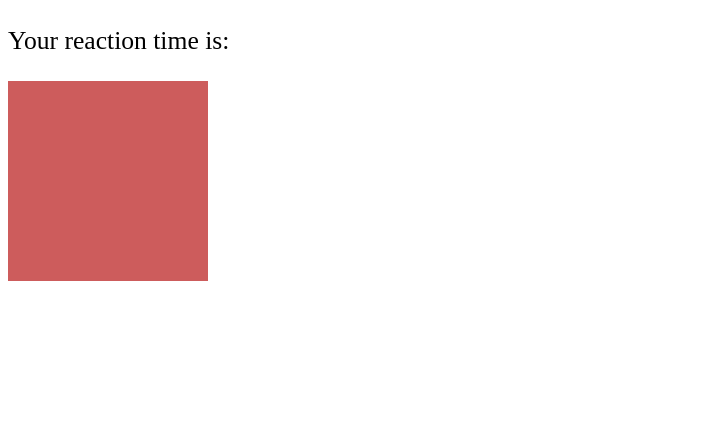
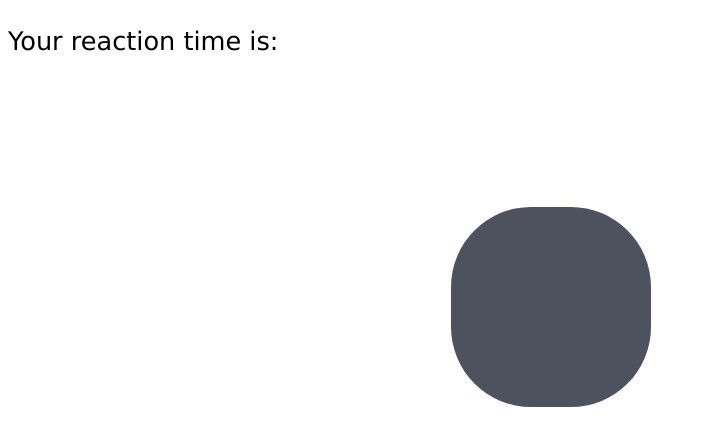
Before and after one commit to SanjeQi/js_play, a plain HTML site: page reaction_tester/index.html in a window 1280 px wide. Shown: the whole page, without its empty margins (0-706 px from the left). Drawn offline with Linux system fonts and the light colour scheme.

Commit message:
Reaction tester game 3

```diff
--- a/reaction_tester/java_script.js
+++ b/reaction_tester/java_script.js
@@ -1,11 +1,38 @@
 let clickedTime, createdTime, reactionTime;
+
+function getRandomColor() {
+  let letters = '123456789ABCDEF'.split('');
+  let color = '#';
+  for (let i = 0; i < 6; i++) {
+    color += letters[Math.round(Math.random() * 15)];
+  }
+
+  return color;
+}
+
+function getRandomShape() {
+  let randomNumber = Math.floor(Math.random() * 51);
+  let percentage = randomNumber.toString() + '%';
+  console.log(percentage);
+  return percentage;
+}
+getRandomShape();
 
 function makeBox() {
   //random number between 1 and 5001
   let time = Math.random() * 5001;
 
   setTimeout(function () {
+    let top = Math.random() * 300;
+    let left = Math.random() * 600;
+    console.log(top, left);
+    document.getElementById('box_1').style.top = top + 'px';
+    document.getElementById('box_1').style.left = left + 'px';
+
     document.getElementById('box_1').style.display = 'block';
+    document.getElementById('box_1').style.backgroundColor = getRandomColor();
+    document.getElementById('box_1').style.borderRadius = getRandomShape();
+
     createdTime = Date.now();
     console.log('createdTime', createdTime);
   }, time);
--- a/reaction_tester/styles.css
+++ b/reaction_tester/styles.css
@@ -1,8 +1,12 @@
+body {
+  font-family: Verdana, Tahoma, sans-serif;
+}
 #box_1 {
   background-color: indianred;
   height: 200px;
   width: 200px;
   display: none;
+  position: relative;
 }
 #box_2 {
   background-color: greenyellow;
```
